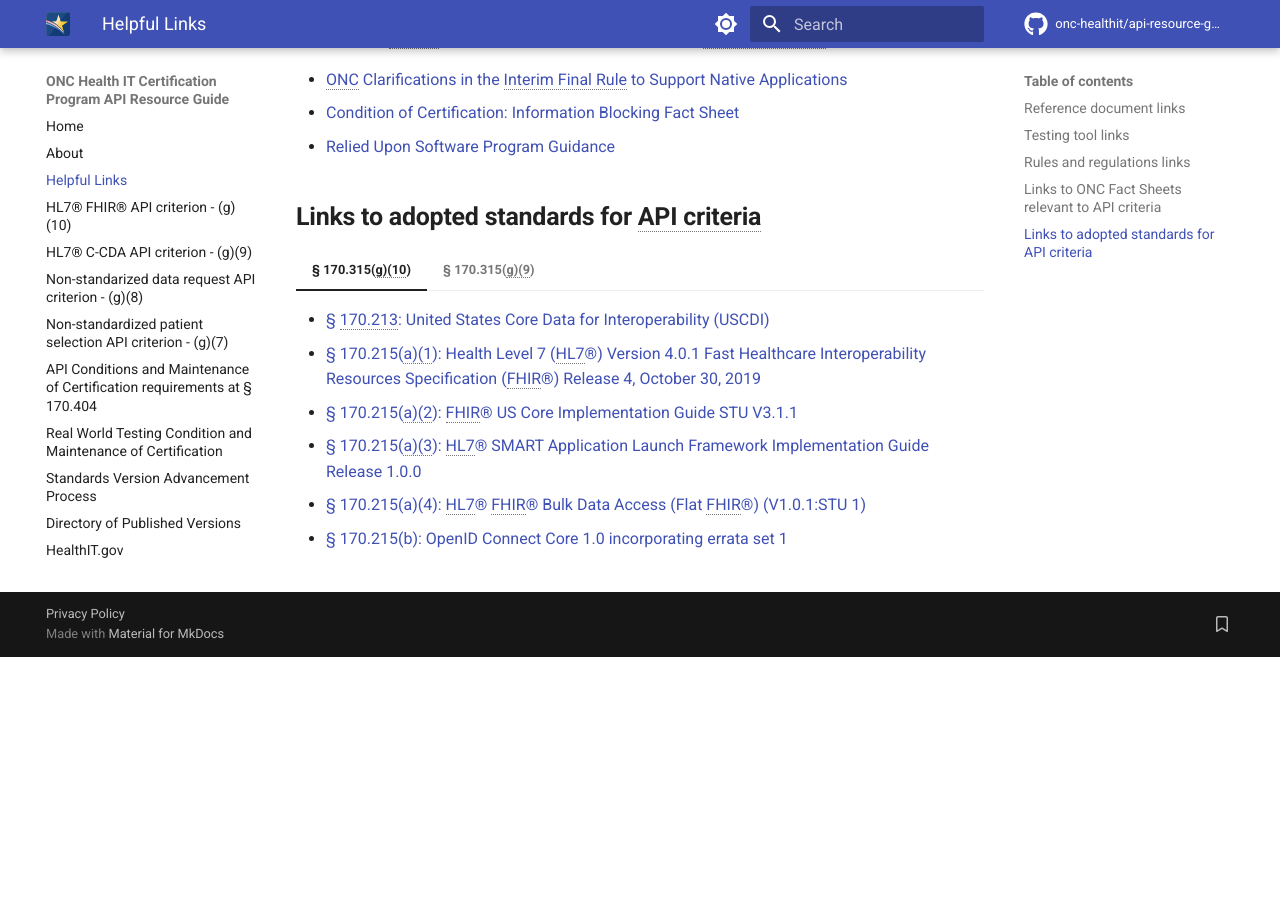
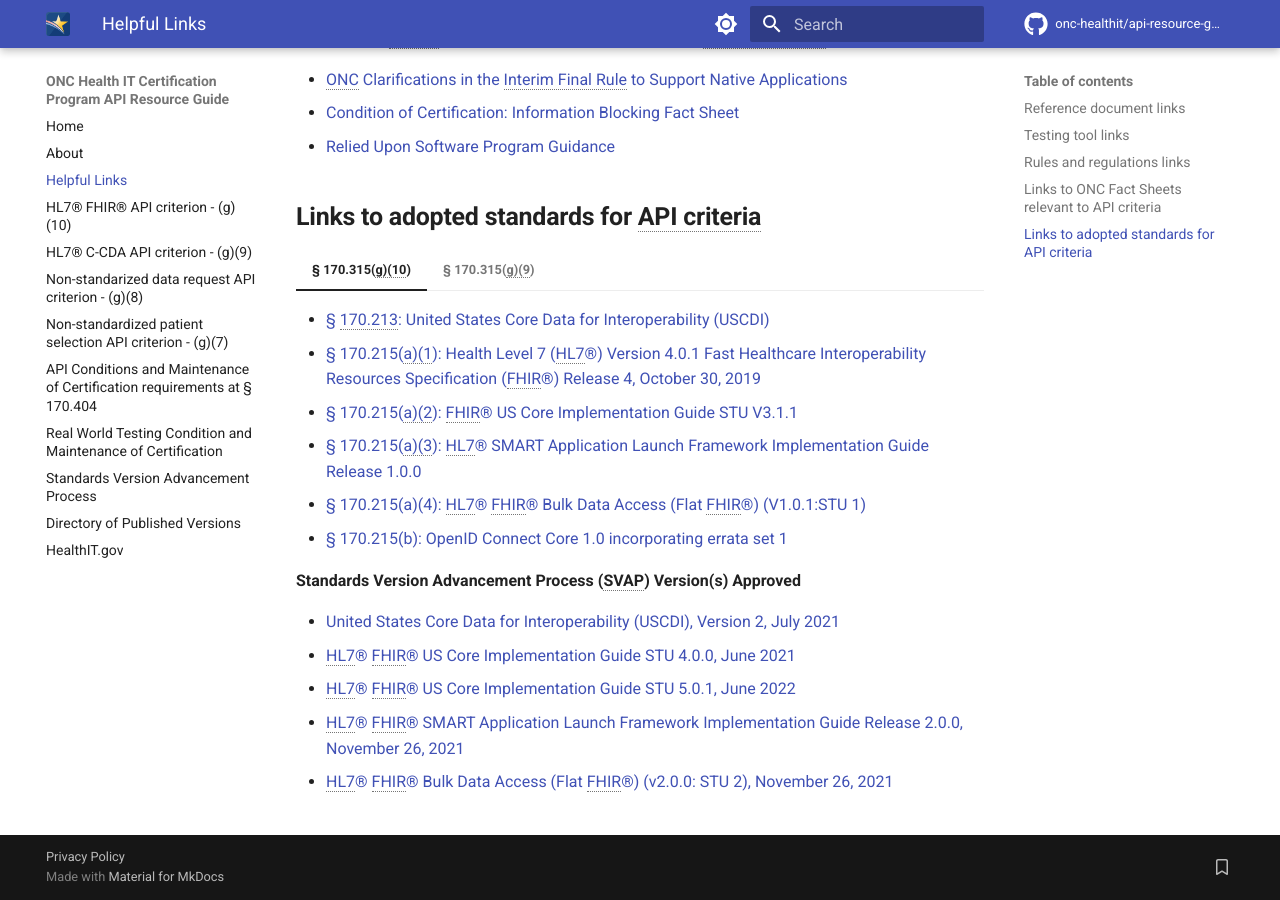
Before and after one commit to onc-healthit/api-resource-guide, an MkDocs documentation site: the page built from docs/helpful-links.md, in a window 1280 px wide and 900 px high, scrolled down 969 px. Built offline with MkDocs 1.6.1 and Material for MkDocs 9.7.7, drawn with Linux system fonts in a browser that asks for light colours; comment, search, counter and statistics services are not loaded; the version menu is left out; before the commit the page ends 1626 px from its top, so only the background shows below that.

Commit message:
add links to SVAP 2022 standards approved

```diff
--- a/docs/helpful-links.md
+++ b/docs/helpful-links.md
@@ -71,6 +71,14 @@
     - <a target = "_blank" href = "https://hl7.org/fhir/uv/bulkdata/STU1.0.1/">§ 170.215(a)(4): HL7® FHIR® Bulk Data Access (Flat FHIR®) (V1.0.1:STU 1)</a>
     - <a target = "_blank" href = "https://openid.net/specs/openid-connect-core-1_0.html">§ 170.215(b): OpenID Connect Core 1.0 incorporating errata set 1</a>
 
+    **Standards Version Advancement Process (SVAP) Version(s) Approved**
+
+    - <a target = "_blank" href = "https://www.healthit.gov/isa/sites/isa/files/2021-07/USCDI-Version-2-July-2021-Final.pdf">United States Core Data for Interoperability (USCDI), Version 2, July 2021</a>
+    - <a target = "_blank" href = "http://hl7.org/fhir/us/core/STU4/">HL7® FHIR® US Core Implementation Guide STU 4.0.0, June 2021</a>
+    - <a target = "_blank" href = "http://hl7.org/fhir/us/core/STU5.0.1/">HL7® FHIR® US Core Implementation Guide STU 5.0.1, June 2022 </a>
+    - <a target = "_blank" href = "http://hl7.org/fhir/smart-app-launch/STU2/">HL7® FHIR® SMART Application Launch Framework Implementation Guide Release 2.0.0, November 26, 2021</a>
+    -  <a target = "_blank" href = "http://hl7.org/fhir/uv/bulkdata/STU2/">HL7® FHIR® Bulk Data Access (Flat FHIR®) (v2.0.0: STU 2), November 26, 2021</a>
+
 === "§ 170.315(g)(9)"
     - <a target = "_blank" href = "https://www.healthit.gov/isa/us-core-data-interoperability-uscdi">§ 170.213: United States Core Data for Interoperability (USCDI) Version 1</a>
     - <a target = "_blank" href = "http://www.hl7.org/implement/standards/product_brief.cfm?product_id=492">§ 170.205(a)(4): Health Level 7 (HL7®) Implementation Guide for CDA Release 2 Consolidation CDA Templates for Clinical Notes (US Realm), Draft Standard for Trial Use Release 2.1 C-CDA 2.1, August 2015, June 2019 (with Errata)</a>
```
